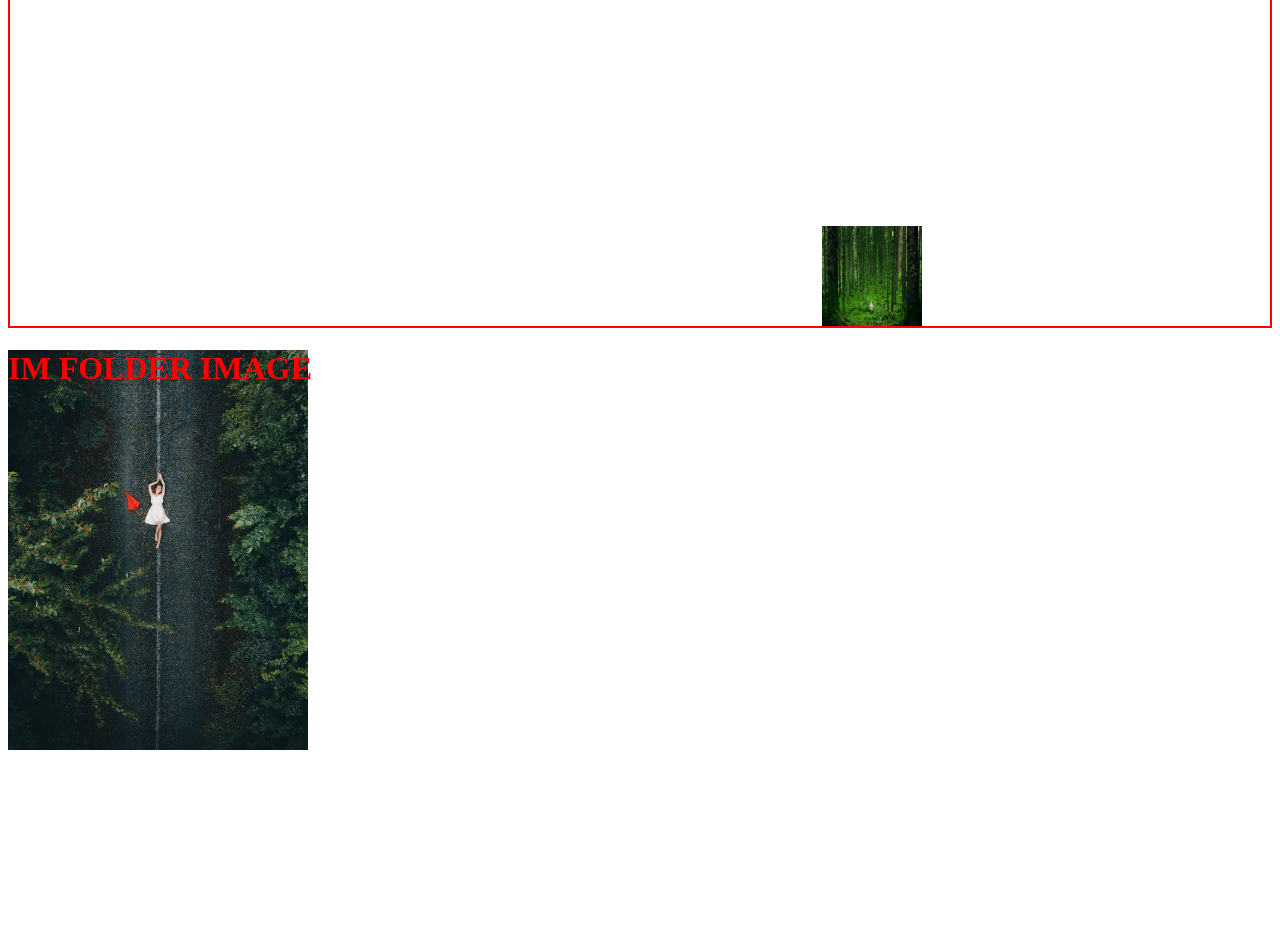
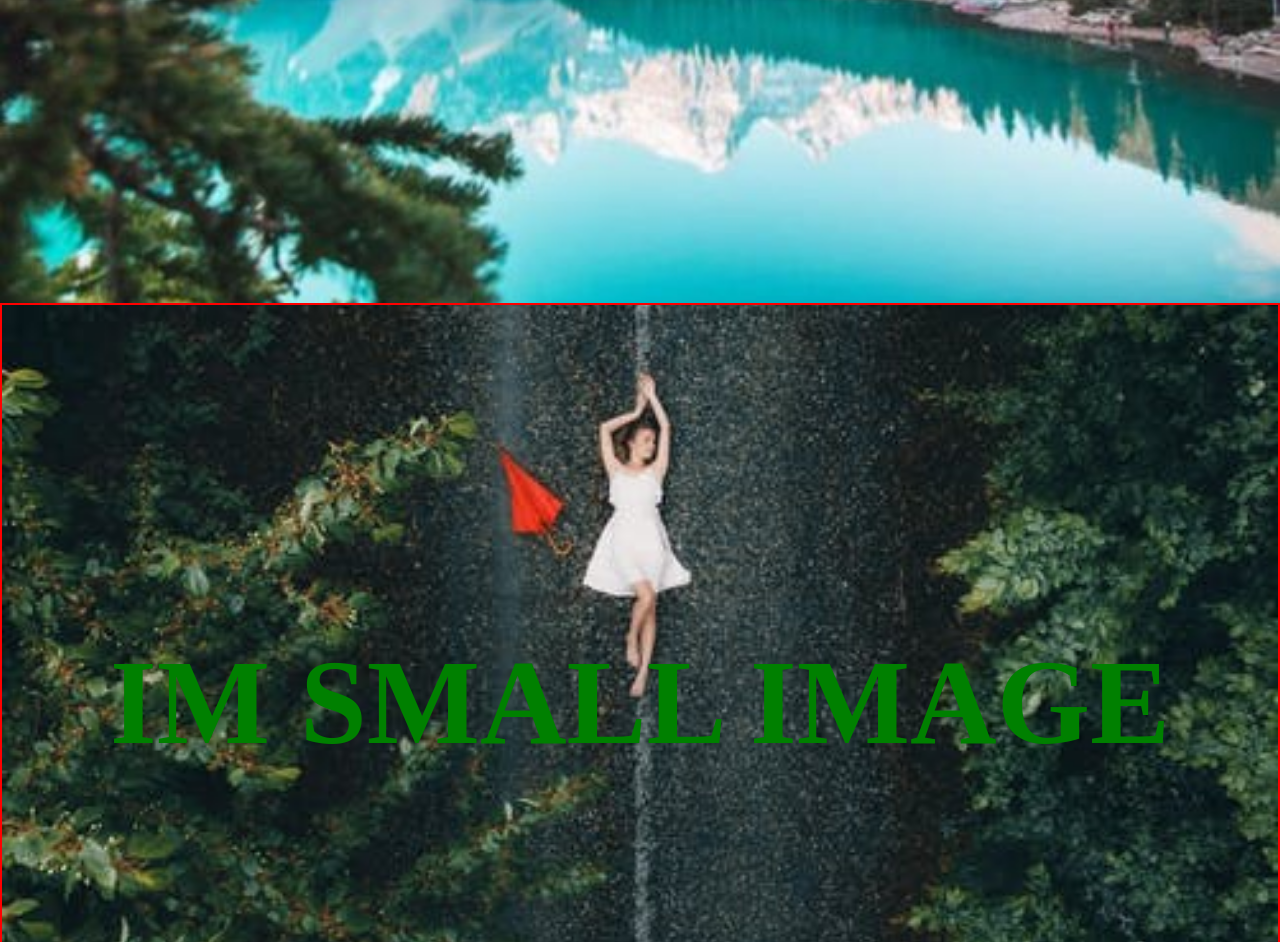
Before and after one commit to jecaps/html_and_css_from_scratch, a plain HTML site: page css/index.html in a window 1280 px wide. Shown: the part 497-1439 px from the top of the page. Before the commit the page ends 1255 px from the top, so only its background shows below. Drawn offline with Linux system fonts and the light colour scheme.

Commit message:
Background-Attachment

```diff
--- a/css/styles.css
+++ b/css/styles.css
@@ -1,21 +1,37 @@
-/* background position */
+/* background attachment */
+* {
+  margin: 0;
+  padding: 0;
+  box-sizing: border-box;
+}
 div {
-  height: 400px;
-  color: red;
+  min-height: 100vh;
+  color: green;
+  font-size: 60px;
+  display: flex;
+  justify-content: center;
+  align-items: center;
+  text-align: center;
 }
 .big_img {
   background: url(/css/images/big.jpeg);
   background-size: cover;
-  /* background-position: center; */
+  background-repeat: no-repeat;
+  background-position: center;
+  background-attachment: fixed;
 }
 .small_img {
   border: 2px solid red;
-  background: url(/css/images/small.jpg);
+  background: url(/css/images/folder_image.jpeg);
+  background-size: cover;
   background-repeat: no-repeat;
-  background-position: 70% 100%;
+  background-position: center;
+  background-attachment: fixed;
 }
 .folder_img {
-  background: url(/css/images/folder_image.jpeg);
+  background: url(/css/images/big.jpeg);
   background-size: contain;
   background-repeat: no-repeat;
+  background-position: center;
+  background-attachment: fixed;
 }
```
